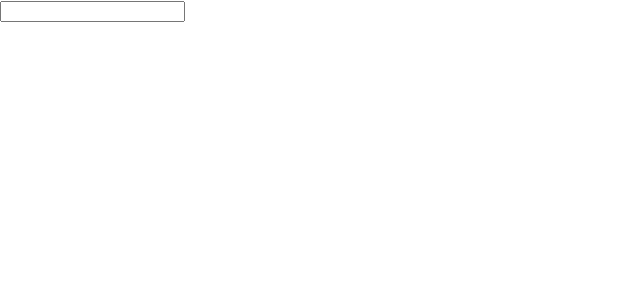
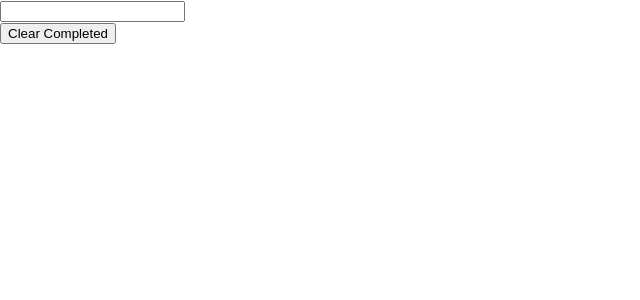
Before and after one commit to FrancoTr/react-ts-midtodolist, a React (Create React App) app: page / in a window 1280 px wide. Shown: the top 300 px of the page, without its empty margins (0-640 px from the left). Built offline with nearby package versions, Linux system fonts and the light colour scheme.

Commit message:
Add clear completed tasks button

```diff
--- a/src/screens/ListScreen.tsx
+++ b/src/screens/ListScreen.tsx
@@ -32,7 +32,9 @@ const ListScreen: React.FC<Props> = () => {
     );
   };
 
-  console.log(tasks);
+  const handleClearClick = () => {
+    setTasks((tasks) => tasks.filter((task) => !task.isComplete));
+  };
 
   return (
     <div>
@@ -53,6 +55,9 @@ const ListScreen: React.FC<Props> = () => {
         onChange={handleNewTaskLabelChange}
         onKeyPress={handleNewTaskKeyPress}
       />
+      <div>
+        <button onClick={handleClearClick}>Clear Completed</button>
+      </div>
     </div>
   );
 };
```
